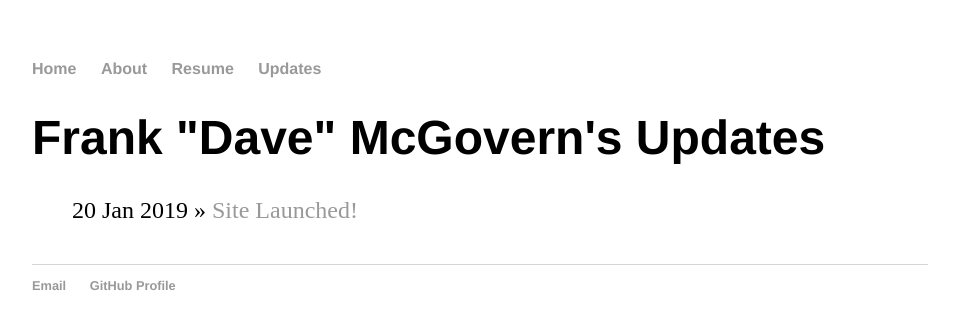
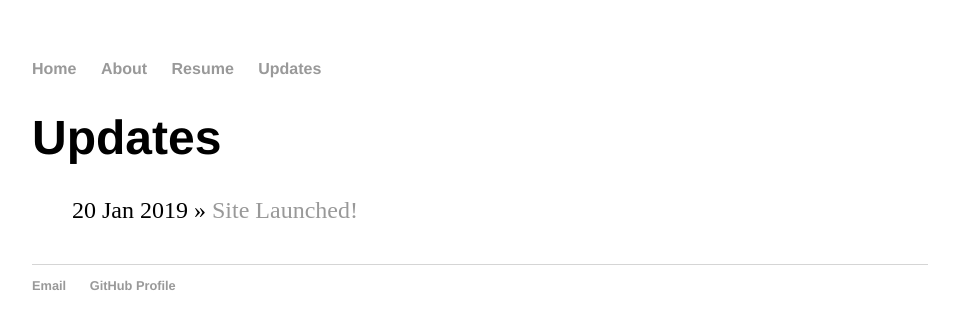
Before and after one commit to FDM320/FDM320.github.io, a Jekyll site: the page built from updates/index.html, in a window 1280 px wide. Shown: the top 329 px of the page, without its empty margins (160-1119 px from the left). Built offline with Jekyll 4.4.1, drawn with Linux system fonts in a browser that asks for light colours.

Commit message:
Update index.html

```diff
--- a/updates/index.html
+++ b/updates/index.html
@@ -2,7 +2,7 @@
 layout: default
 title: Frank "Dave" McGovern's Updates
 ---
-  <h1>{{ page.title }}</h1>
+  <h1>Updates</h1>
 	<ul class="posts">
 
 	  {% for post in site.posts %}
```
